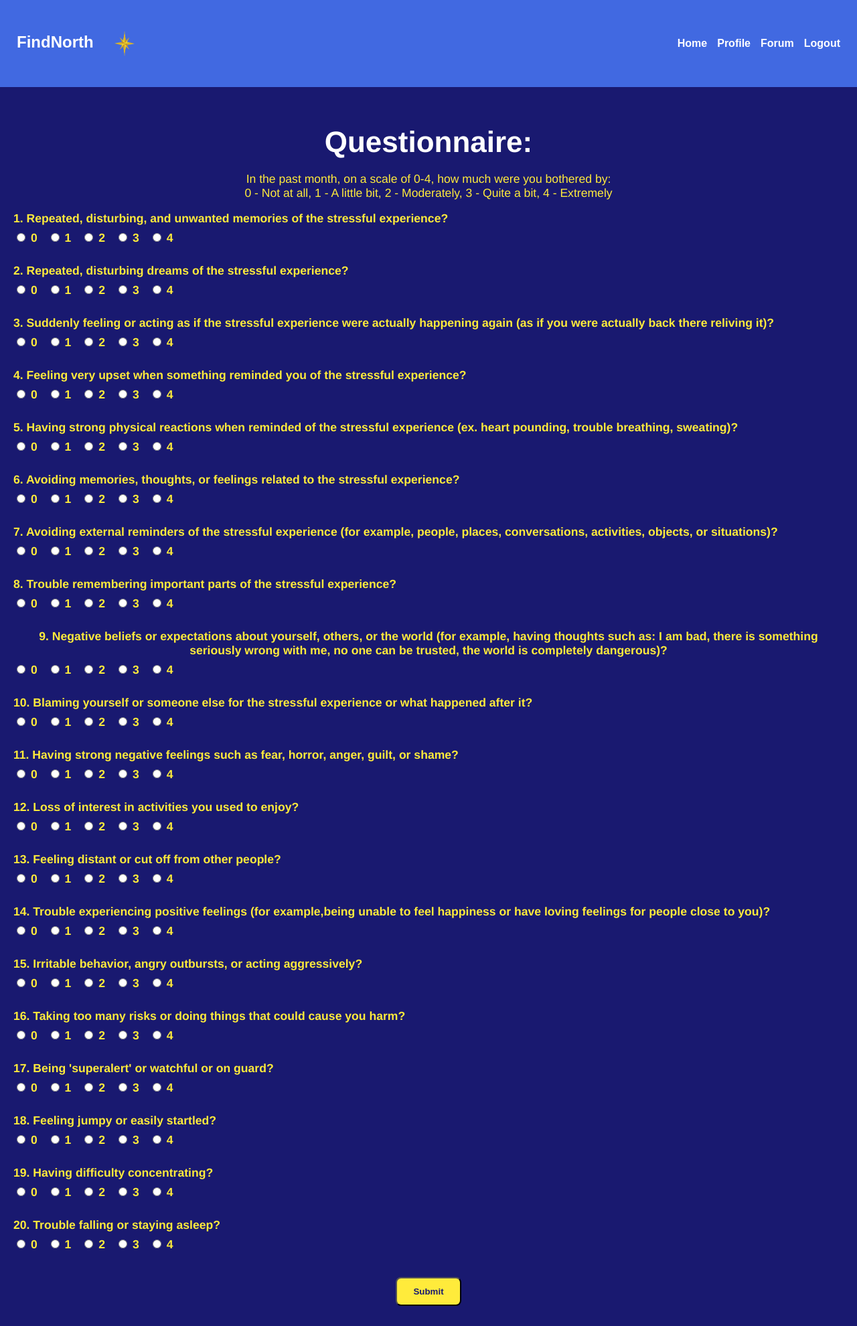
After one commit to KRanpura/findnorth, a Flask app: page /questionnaire in a window 1280 px wide. The commit adds this page. Shown: the whole page at 67% size. Run offline with Flask 3, Linux system fonts and the light colour scheme; parts of the project's set-up code (start-up, migrations or seed data) failed here and were passed over.

Commit message:
need to fix radio buttons

```diff
--- a/app.py
+++ b/app.py
@@ -2,6 +2,8 @@ from flask import Flask, render_template, redirect, request, g, url_for, session
 import sqlite3
 import os
 from os import urandom
+import json
+from questions import questions
 
 app = Flask(__name__)
 app.secret_key= urandom(24)
@@ -29,9 +31,59 @@ def get_db():
 def home():
     return render_template("home.html")
 
-@app.route("/login")
+@app.route("/login", methods = ["GET", "POST"])
 def login():
+    if request.method == "POST":
+        if (
+            not request.form.get("email")
+            or not request.form.get("password")
+        ):
+            return render_template("error.html", message="Enter both email and password to login")
+        email = request.form.get("email")
+        passw = request.form.get("password")
+        # print(f"Email: {email}, Password: {passw}")  # Debug log
+
+        db = get_db()
+        cursor = db.cursor()
+        cursor.execute("SELECT * FROM users WHERE email = ?", (email,))
+        user = cursor.fetchone()
+        if not user:
+            return render_template("error.html", message="Email not present in database")
+        # print(f"Stored password: {user['passw']}")  # Debug log
+        if user["passw"] == passw:
+            # Store user information in the session
+            session["user_id"] = user["id"]
+            session["name"] = user["first_name"]
+            return redirect(url_for("profile"))
+        else:
+            return render_template("error.html", message="Incorrect password")
     return render_template("login.html")
+
+@app.route("/questionnaire", methods = ["GET", "POST"])
+def questionnaire():
+    if request.method == "POST":
+        ques = [f"question{i}" for i in range(1, 21)]
+        missing_answers = [q for q in ques if not request.form.get(q)]
+        if missing_answers:
+            return render_template("error.html", message="Please answer all questions.")
+
+        total = 0
+        for q in ques:
+            ans = request.form.get(q)
+            if ans is not None:
+                total += int(ans)
+
+        user_id = session.get('user_id')  # Replace with the appropriate way to get user ID
+        sql = """
+            INSERT INTO quest_responses (user_id, responses, score, pcl5result)
+            VALUES (?, ?, ?, ?)
+        """
+        db = get_db()
+        db.execute(sql, (user_id, total))
+        db.commit()
+        return redirect(url_for("profile"))
+
+    return render_template("questionnaire.html", questions=questions)
 
 @app.route("/profile")
 def profile():
@@ -50,7 +102,7 @@ def signup():
             or not request.form.get("age")
             or not request.form.get("role")
         ):
-            return render_template("error.html")
+            return render_template("error.html", message= "All fields are required to create an account.")
 
         email = request.form.get("email")
         passw = request.form.get("password")
--- /dev/null
+++ b/questions.py
@@ -0,0 +1,22 @@
+questions = [
+                    "Repeated, disturbing, and unwanted memories of the stressful experience?",
+                    "Repeated, disturbing dreams of the stressful experience?",
+                    "Suddenly feeling or acting as if the stressful experience were actually happening again (as if you were actually back there reliving it)?",
+                    "Feeling very upset when something reminded you of the stressful experience?",
+                    "Having strong physical reactions when reminded of the stressful experience (ex. heart pounding, trouble breathing, sweating)?",
+                    "Avoiding memories, thoughts, or feelings related to the stressful experience?",
+                    "Avoiding external reminders of the stressful experience (for example, people, places, conversations, activities, objects, or situations)?",
+                    "Trouble remembering important parts of the stressful experience?",
+                    "Negative beliefs or expectations about yourself, others, or the world  (for example, having thoughts such as: I am bad, there is something seriously wrong with me, no one can be trusted, the world is completely dangerous)?",
+                    "Blaming yourself or someone else for the stressful experience or what happened after it?",
+                    "Having strong negative feelings such as fear, horror, anger, guilt, or shame?",
+                    "Loss of interest in activities you used to enjoy?",
+                    "Feeling distant or cut off from other people?",
+                    "Trouble experiencing positive feelings (for example,being unable to feel happiness or have loving feelings for people close to you)?",
+                    "Irritable behavior, angry outbursts, or acting aggressively?",
+                    "Taking too many risks or doing things that could cause you harm?",
+                    "Being 'superalert' or watchful or on guard?",
+                    "Feeling jumpy or easily startled?",
+                    "Having difficulty concentrating?",
+                    "Trouble falling or staying asleep?"
+                ]
--- a/schema.sql
+++ b/schema.sql
@@ -1,9 +1,6 @@
-DROP TABLE IF EXISTS users;
-DROP TABLE IF EXISTS quest_responses;
-DROP TABLE IF EXISTS forum_posts;
-DROP TABLE IF EXISTS forum_replies;
+DROP TABLE q_responses;
 
-CREATE TABLE users (
+CREATE TABLE IF NOT EXISTS users (
     id INTEGER PRIMARY KEY AUTOINCREMENT,
     email TEXT NOT NULL UNIQUE,
     first_name TEXT NOT NULL,
@@ -14,17 +11,15 @@ CREATE TABLE users (
     sex CHAR NOT NULL
 );
 
-CREATE TABLE quest_responses (
+CREATE TABLE IF NOT EXISTS quest_responses (
     id INTEGER PRIMARY KEY AUTOINCREMENT,
     user_id INTEGER NOT NULL,
-    responses JSON NOT NULL,
-    score INTEGER NOT NULL,
     submitted TIMESTAMP DEFAULT CURRENT_TIMESTAMP,
-    pcl5result VARCHAR(100) NOT NULL,
+    pcl5result INTEGER NOT NULL,
     FOREIGN KEY (user_id) REFERENCES users(id)
 );
 
-CREATE TABLE forum_posts (
+CREATE TABLE IF NOT EXISTS forum_posts (
     id INTEGER PRIMARY KEY AUTOINCREMENT,
     user_id INTEGER NOT NULL,
     title VARCHAR(500),
@@ -32,7 +27,7 @@ CREATE TABLE forum_posts (
     FOREIGN KEY (user_id) REFERENCES users(id)
 );
 
-CREATE TABLE forum_replies (
+CREATE TABLE IF NOT EXISTS forum_replies (
     id INTEGER PRIMARY KEY AUTOINCREMENT,
     user_id INTEGER NOT NULL,
     og_post_id INTEGER NOT NULL,
--- a/static/css/styles.css
+++ b/static/css/styles.css
@@ -279,3 +279,20 @@ h2 {
 .icon-item a:hover .icon-label {
     color: #FFD700;  /* Darker yellow on hover */
 }
+
+.question-container {
+    display: flex;
+    flex-direction: column;
+    align-items: flex-start; /* Align items to the left */
+    margin-bottom: 20px; /*  space between questions */
+}
+
+.question-container label {
+    font-weight: bold; /*  bold question label for emphasis */
+    margin-bottom: 8px; /*  space between question and radio buttons */
+}
+
+.options {
+    display: flex;
+    gap: 15px; /* Adds space between radio buttons */
+}
--- a/templates/login.html
+++ b/templates/login.html
@@ -22,8 +22,8 @@
         <main>
             <p>Login!</p>
             <form action="/login" method="post" class="login-form">
-                <label for="username">Username:</label>
-                <input type="text" id="username" name="username" required>
+                <label for="email">Email:</label>
+                <input type="email" id="email" name="email" required>
 
                 <label for="password">Password:</label>
                 <input type="password" id="password" name="password" required>
--- a/templates/profile.html
+++ b/templates/profile.html
@@ -15,6 +15,7 @@
             </h1>
             <!-- <ul> -->
                 <li><a href="/">Home</a></li>
+                <li><a href="/questionnaire">QuickDiagnose</a></li>
                 <li><a href="/login">Forum</a></li>
                 <li><a href="/signup">Logout</a></li>
             </ul>
@@ -23,8 +24,7 @@
         <!-- Main Content -->
         <main>
 
-            <h2>Hi, welcome to your profile:</h2>
-
+            <h2>Hi {{ session["name"] }}, welcome to your profile:</h2>
         </main>
     </body>
 </html>
--- /dev/null
+++ b/templates/questionnaire.html
@@ -0,0 +1,53 @@
+<!DOCTYPE html>
+<html lang="en">
+    <head>
+        <meta charset="UTF-8">
+        <meta name="viewport" content="width=device-width, initial-scale=1.0">
+        <title>FindNorth</title>
+        <link rel="stylesheet" href="{{ url_for('static', filename='css/styles.css') }}">
+    </head>
+    <body>
+        <!-- Navbar -->
+        <nav class="navbar">
+            <h1>
+                FindNorth
+                <img src="{{ url_for('static', filename='images/nstar.png') }}" alt="FindNorth Logo" class="logo">
+            </h1>
+            <ul>
+                <li><a href="/">Home</a></li>
+                <li><a href="/profile">Profile</a></li>
+                <li><a href="/login">Forum</a></li>
+                <li><a href="/signup">Logout</a></li>
+            </ul>
+        </nav>
+
+        <!-- Main Content -->
+        <main>
+            <h2>Questionnaire:</h2>
+            <p>In the past month, on a scale of 0-4, how much were you bothered by:<br>
+               0 - Not at all, 1 - A little bit, 2 - Moderately, 3 - Quite a bit, 4 - Extremely
+            </p>
+
+            <form action="/questionnaire" method="post">
+                {% set counter = 1 %}
+                {% for question in questions %}
+                <div class="question-container">
+                    <label for="question{{ loop.index }}">{{ loop.index }}. {{ question }}</label>
+                    <div class="options">
+                        {% for j in range(5) %}
+                        <label>
+                            <input type="radio" name="question{{ loop.index }}" value="{{ j }}">
+                            {{ j }}
+                        </label>
+                        {% endfor %}
+                    </div>
+                </div>
+                {% set counter = counter + 1 %}
+                {% endfor %}
+
+                <!-- Submit Button -->
+                <button type="submit" class="button">Submit</button>
+            </form>
+        </main>
+    </body>
+</html>
```
Also changed, not shown: findnorth.db.
